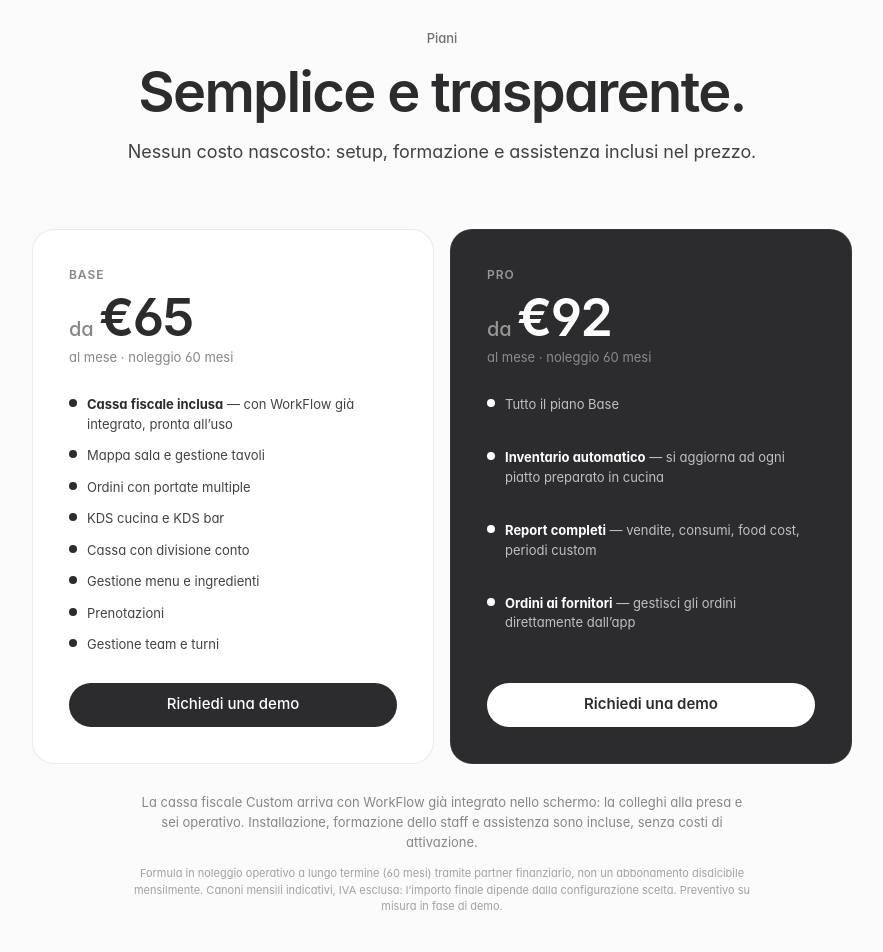
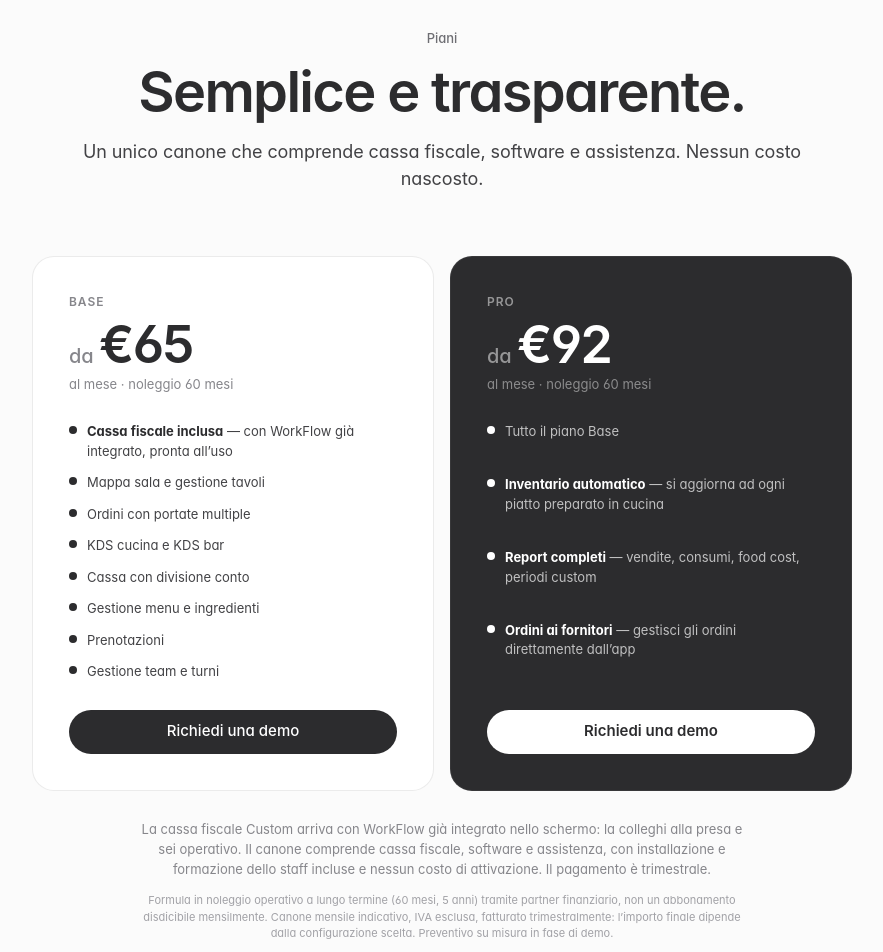
Before and after one commit to WorkFlowGestionale/workflow-landing, a plain HTML site: page index.html in a window 1280 px wide. Shown: the part 5980-6932 px from the top of the page, without its empty margins (198-1081 px from the left). Drawn offline with Linux system fonts and the light colour scheme.

Commit message:
copy: canone comprende cassa+software+assistenza, pagamento trimestrale
- Sottotitolo prezzi: dice esplicitamente cosa comprende il canone.
- Paragrafo esplicativo: canone = cassa fiscale + software + assistenza,
  installazione e formazione incluse, nessun costo di attivazione, pagamento
  trimestrale.
- Nota legale: noleggio 60 mesi (5 anni), canone mensile indicativo fatturato
  trimestralmente.

Prezzo in vetrina lasciato mensile (unita' di confronto usuale nel noleggio);
la cadenza trimestrale e' dichiarata sia nel paragrafo leggibile sia nella nota.
Card dei piani invariate.

Co-Authored-By: Claude Opus 5 <noreply@anthropic.com>

```diff
--- a/index.html
+++ b/index.html
@@ -585,7 +585,7 @@
     <div class="section-head">
       <div class="eyebrow-text">Piani</div>
       <h2 class="h-display">Semplice e trasparente.</h2>
-      <p>Nessun costo nascosto: setup, formazione e assistenza inclusi nel prezzo.</p>
+      <p>Un unico canone che comprende cassa fiscale, software e assistenza. Nessun costo nascosto.</p>
     </div>
 
     <div class="pricing-grid" style="display: grid; grid-template-columns: 1fr 1fr; gap: 16px; max-width: 820px; margin: 0 auto;">
@@ -625,10 +625,10 @@
     </div>
 
     <p style="text-align: center; margin-top: 28px; font-size: 13px; color: var(--ink-5); max-width: 620px; margin-left: auto; margin-right: auto; line-height: 1.55;">
-      La cassa fiscale Custom arriva con WorkFlow già integrato nello schermo: la colleghi alla presa e sei operativo. Installazione, formazione dello staff e assistenza sono incluse, senza costi di attivazione.
+      La cassa fiscale Custom arriva con WorkFlow già integrato nello schermo: la colleghi alla presa e sei operativo. Il canone comprende cassa fiscale, software e assistenza, con installazione e formazione dello staff incluse e nessun costo di attivazione. Il pagamento è trimestrale.
     </p>
     <p style="text-align: center; margin-top: 10px; font-size: 11px; color: var(--ink-6); max-width: 620px; margin-left: auto; margin-right: auto; line-height: 1.5;">
-      Formula in noleggio operativo a lungo termine (60 mesi) tramite partner finanziario, non un abbonamento disdicibile mensilmente. Canoni mensili indicativi, IVA esclusa: l&rsquo;importo finale dipende dalla configurazione scelta. Preventivo su misura in fase di demo.
+      Formula in noleggio operativo a lungo termine (60 mesi, 5 anni) tramite partner finanziario, non un abbonamento disdicibile mensilmente. Canone mensile indicativo, IVA esclusa, fatturato trimestralmente: l&rsquo;importo finale dipende dalla configurazione scelta. Preventivo su misura in fase di demo.
     </p>
   </div>
 </section>
```
